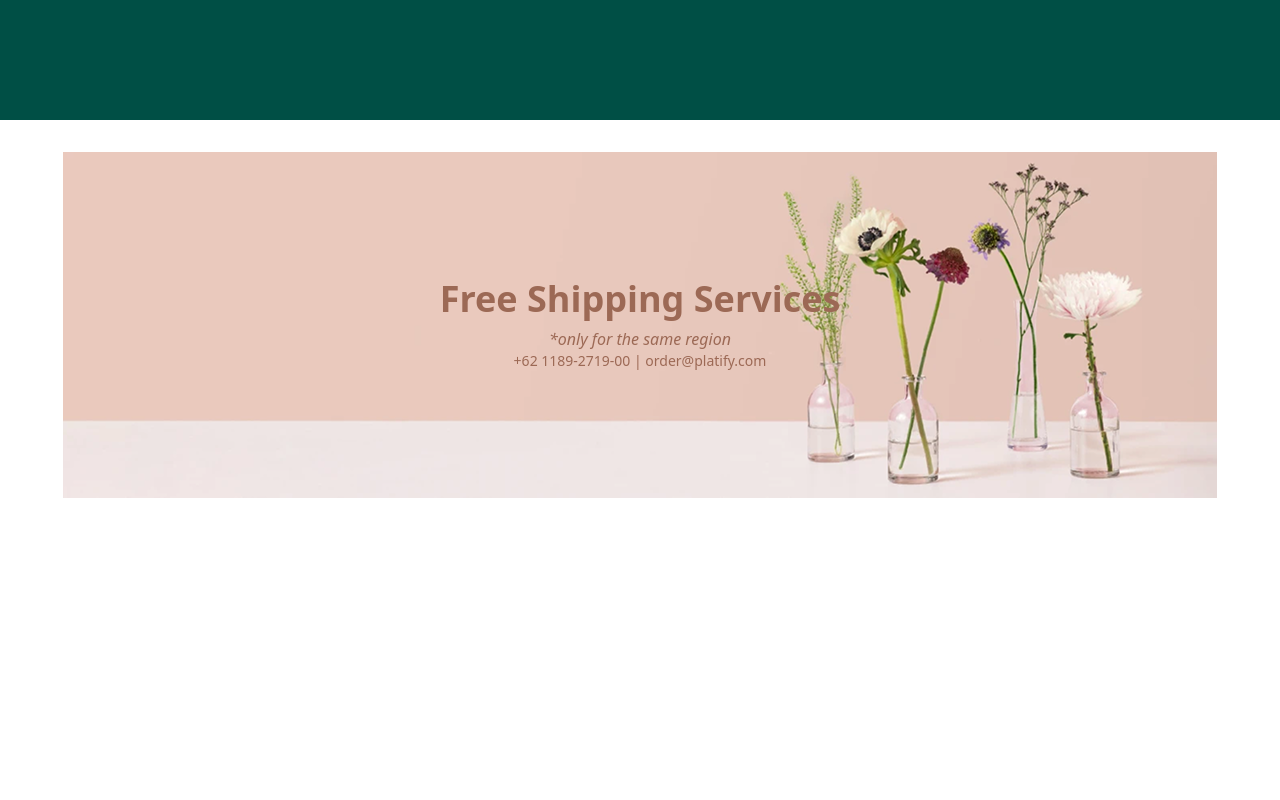
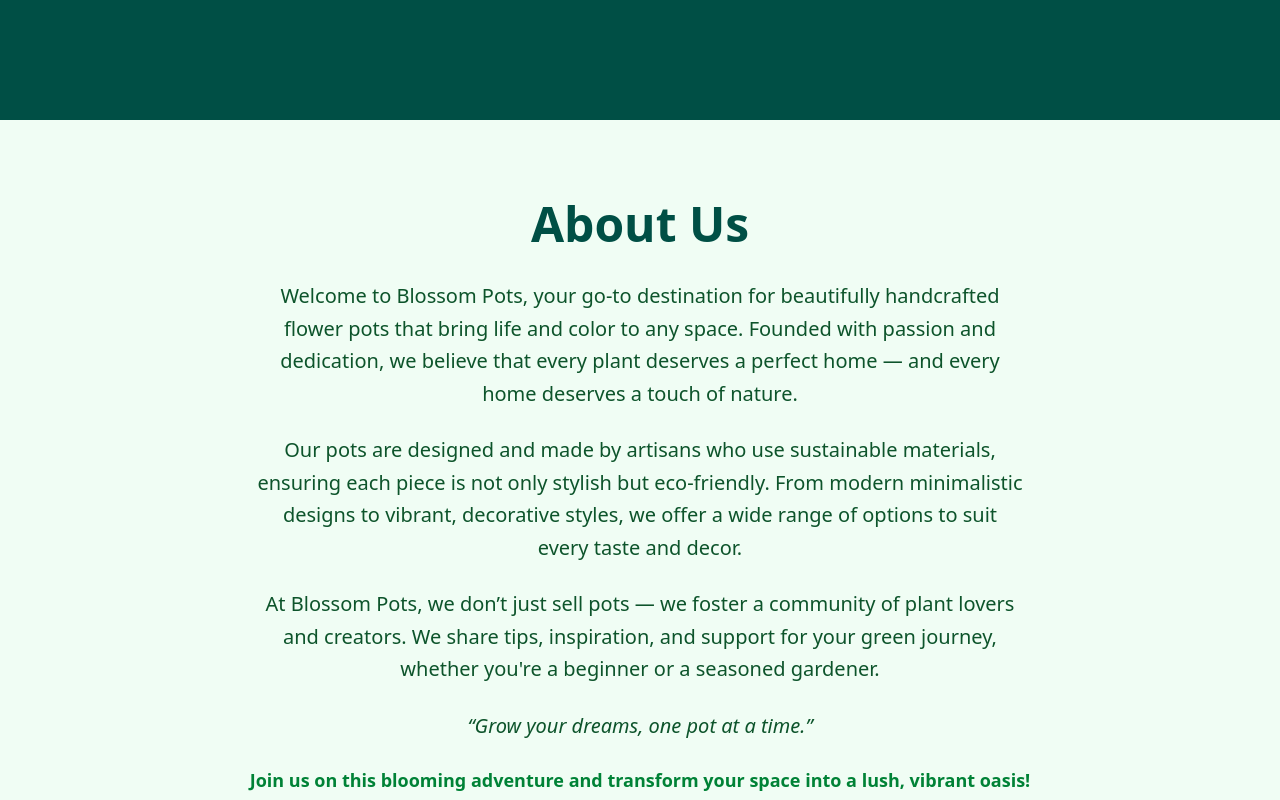
Before and after one commit to Anasthesie/flower-shop-final-exam, a React (Vite) app: page / in a window 1280 px wide. Shown: the part 580-1380 px from the top of the page. Before the commit the page ends 1110 px from the top, so only its background shows below. Built offline with nearby package versions, Linux system fonts and the light colour scheme.

Commit message:
added about us on home page

```diff
--- /dev/null
+++ b/src/components/aboutus.jsx
@@ -0,0 +1,33 @@
+export default function About() {
+  return (
+    <div className="bg-green-50 ">
+      <section className="py-20 px-8 text-center">
+        <h2 className="text-5xl font-extrabold mb-8 text-green">About Us</h2>
+        <p className="text-xl text-green-900 leading-relaxed max-w-3xl mx-auto mb-6">
+          Welcome to Blossom Pots, your go-to destination for beautifully
+          handcrafted flower pots that bring life and color to any space.
+          Founded with passion and dedication, we believe that every plant
+          deserves a perfect home — and every home deserves a touch of nature.
+        </p>
+        <p className="text-xl text-green-900 leading-relaxed max-w-3xl mx-auto mb-6">
+          Our pots are designed and made by artisans who use sustainable
+          materials, ensuring each piece is not only stylish but eco-friendly.
+          From modern minimalistic designs to vibrant, decorative styles, we
+          offer a wide range of options to suit every taste and decor.
+        </p>
+        <p className="text-xl text-green-900 leading-relaxed max-w-3xl mx-auto mb-6">
+          At Blossom Pots, we don’t just sell pots — we foster a community of
+          plant lovers and creators. We share tips, inspiration, and support for
+          your green journey, whether you're a beginner or a seasoned gardener.
+        </p>
+        <p className="text-xl text-green-900 leading-relaxed max-w-3xl mx-auto mb-6 italic">
+          “Grow your dreams, one pot at a time.”
+        </p>
+        <p className="text-lg text-green-700 font-semibold">
+          Join us on this blooming adventure and transform your space into a
+          lush, vibrant oasis!
+        </p>
+      </section>
+    </div>
+  );
+}
--- a/src/pages/home-page.jsx
+++ b/src/pages/home-page.jsx
@@ -1,11 +1,13 @@
 import Footer from "../components/footer";
 import Main from "../components/main";
+import About from "../components/aboutus";
 
 export default function Home() {
   return (
     <div>
       <div className="bg-green">
         <Main />
+        <About />
       </div>
       <Footer />
     </div>
```
